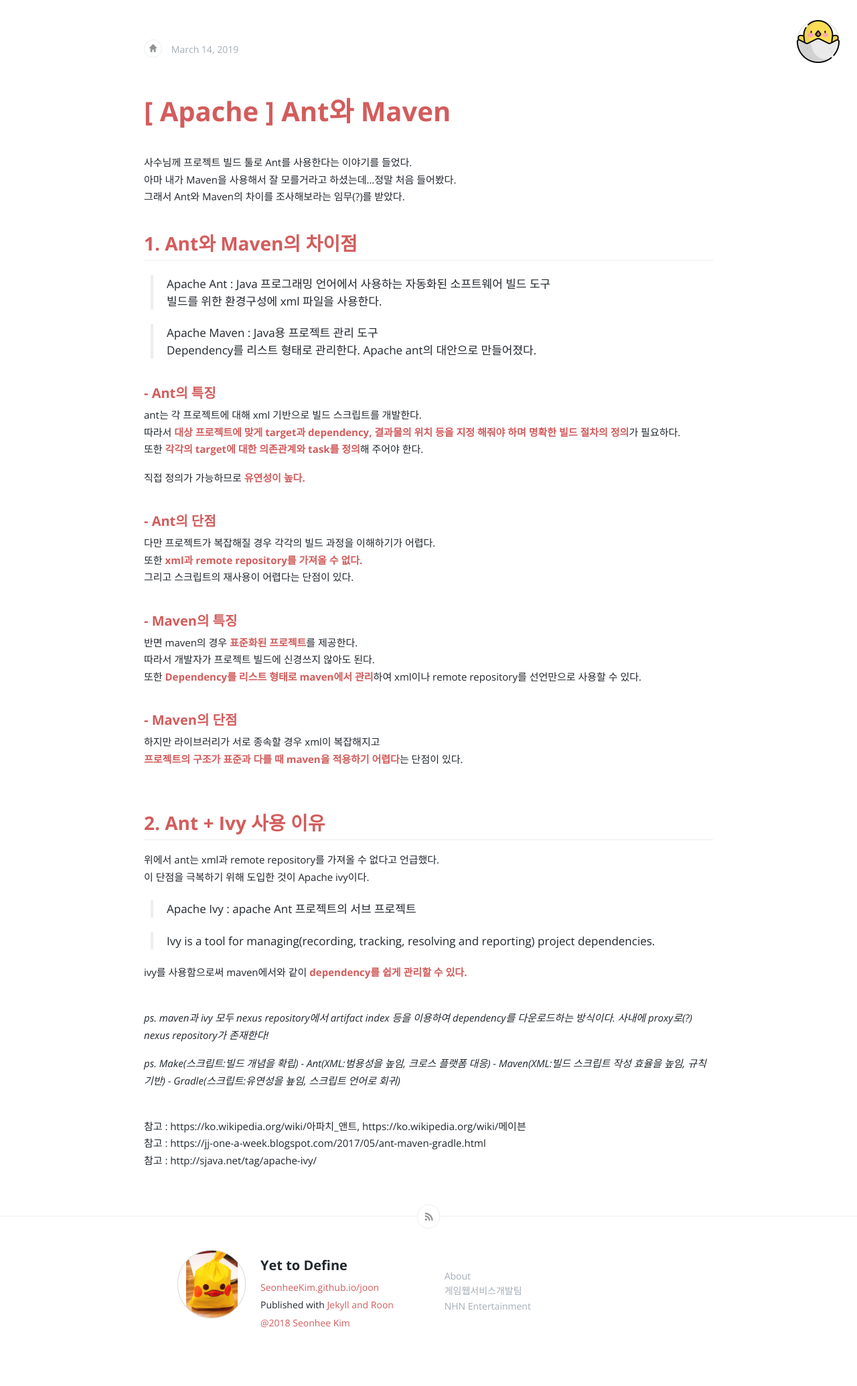
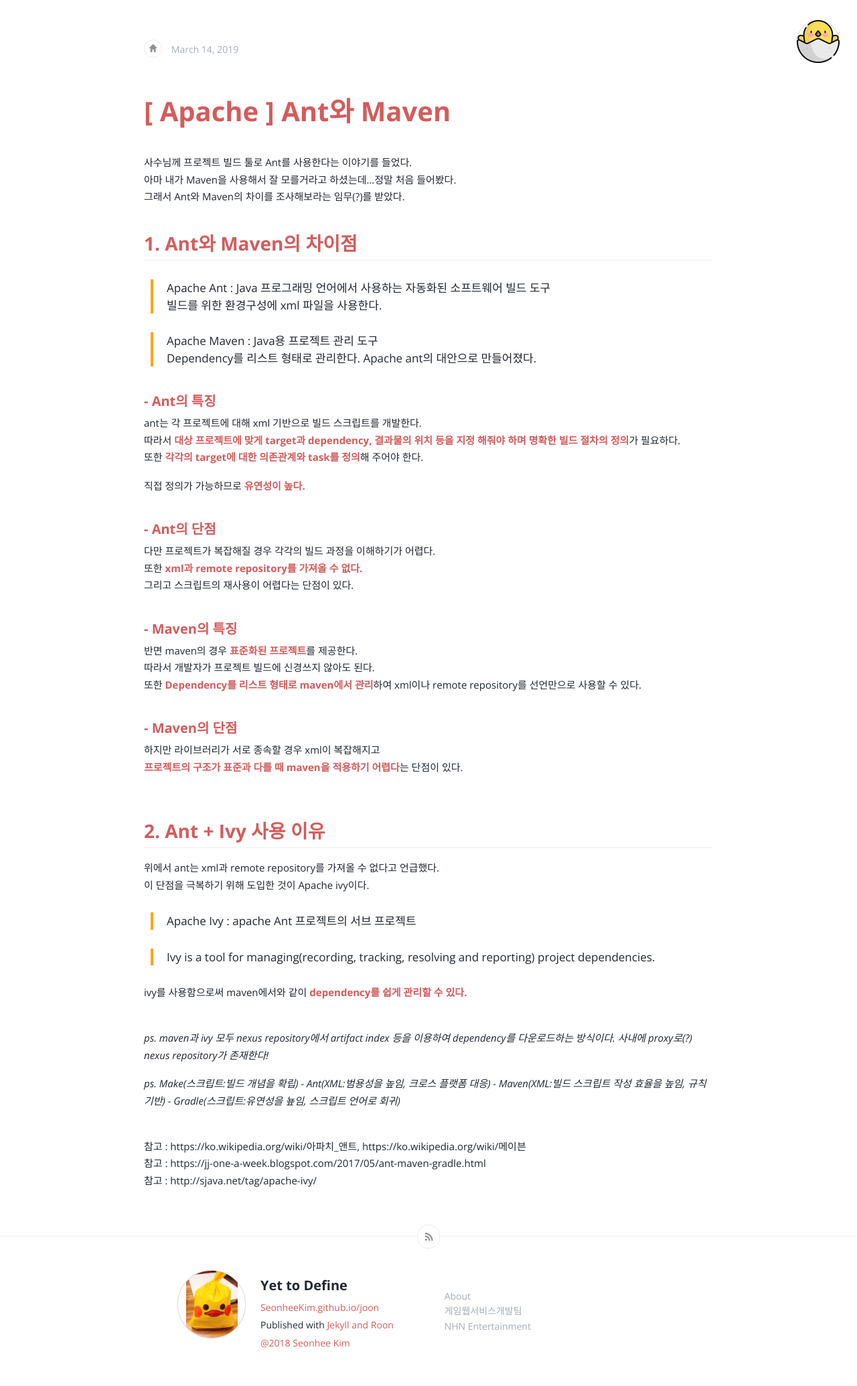
Before and after one commit to vormwald/joon, a Jekyll site: the page built from _posts/2019-03-14-[-Apache-]-Ant와-Maven.md, in a window 1280 px wide. Shown: the whole page at 67% size. Built offline with Jekyll 4.4.1, drawn with Linux system fonts in a browser that asks for light colours; some web fonts are replaced; our own code applies the rules of GitHub Pages for plain Markdown files; Markdown is read by kramdown in place of the engine named in the settings; comment, search, counter and statistics services are not loaded; before the commit the page ends 2039 px from its top, so only the background shows below that.

Commit message:
add margin at blockquote and change color

```diff
--- a/css/screen.css
+++ b/css/screen.css
@@ -666,9 +666,9 @@
     background-color: #ededee
 }
 article .text blockquote {
-    margin: 22px 10px;
+    margin: 28px 10px;
     padding-left: 20px;
-    border-left: 4px solid #ededee;
+    border-left: 4px solid orange;
     font-size: 17px
 }
 article .text table {
```
